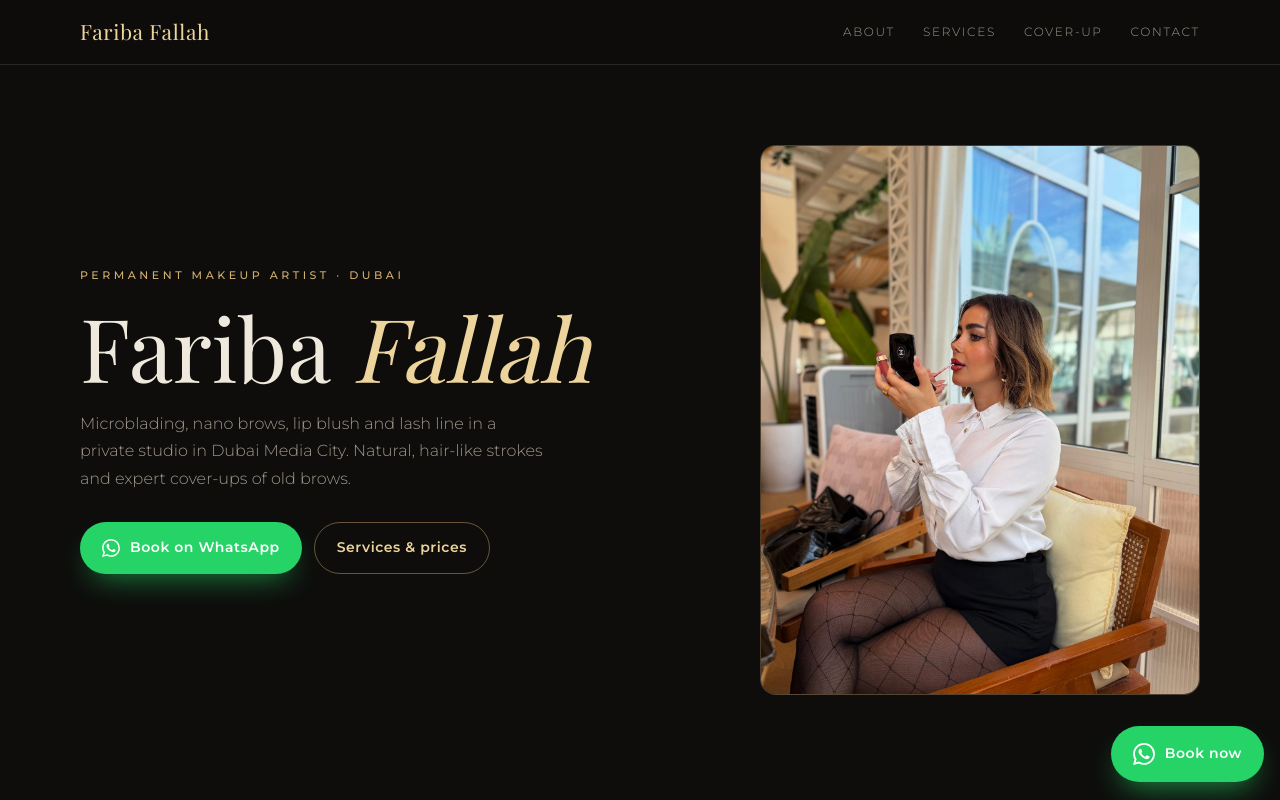
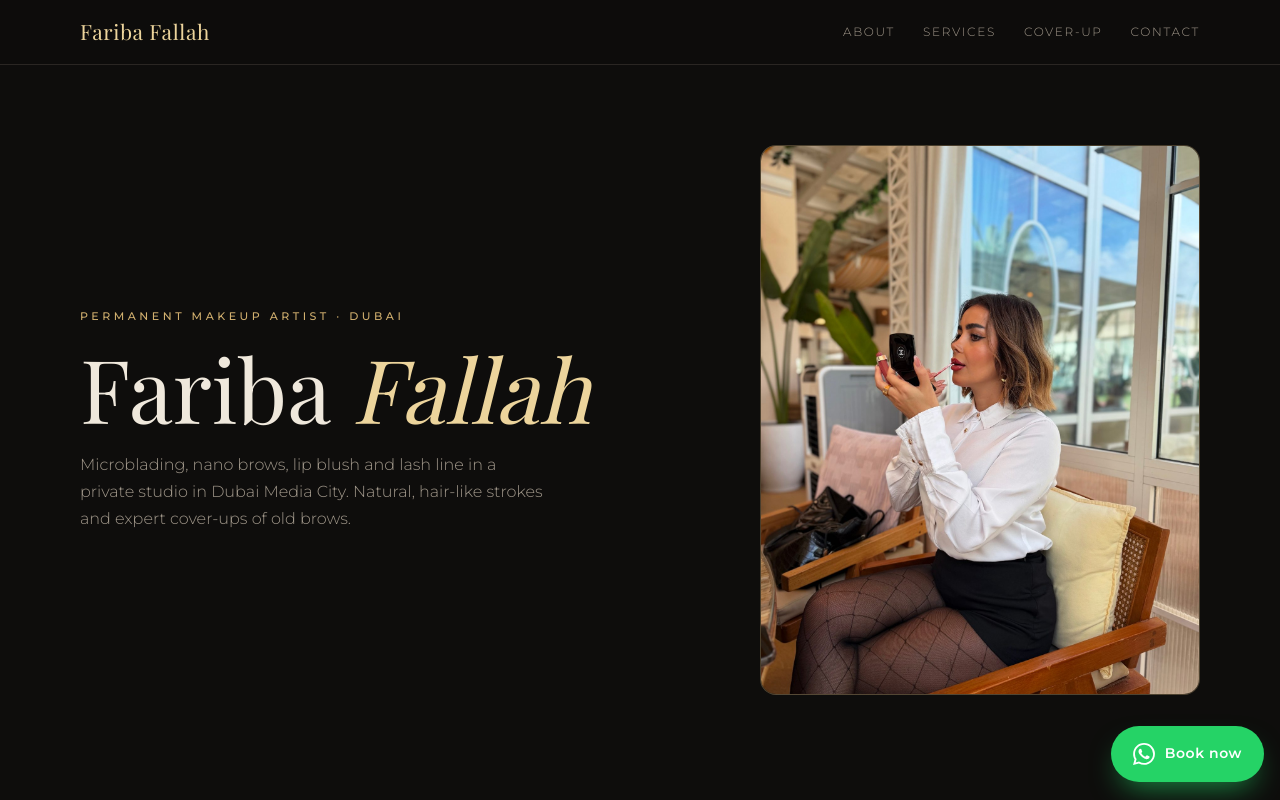
Before and after one commit to faribafallahPMU/faribafallahPMU.github.io, a plain HTML site: page index.html in a window 1280 px wide. Shown: the top 800 px of the page. Drawn offline with nearby package versions, Linux system fonts and the light colour scheme; a web font is replaced by a local one.

Commit message:
Remove the two buttons at the top

```diff
--- a/index.html
+++ b/index.html
@@ -63,11 +63,10 @@ section{scroll-margin-top:66px}
 .photo{position:relative;margin:0 -20px}
 .photo .ph{aspect-ratio:3/4;border:0;border-radius:0}
 .photo::after{content:"";position:absolute;inset:0;background:linear-gradient(to top,var(--bg) 0%,rgba(14,13,12,.6) 32%,transparent 70%)}
-.hero-text{position:relative;margin-top:-150px;padding-bottom:60px}
+.hero-text{position:relative;margin-top:-150px;padding-bottom:52px}
 .hero h1{font-size:clamp(48px,12vw,88px);margin-top:14px}
 .hero h1 em{font-style:italic;color:var(--gold2)}
 .lead{color:var(--muted);max-width:44ch;margin-top:16px;font-size:16px}
-.cta{display:flex;flex-wrap:wrap;gap:12px;margin-top:30px}
 .corners{position:relative;padding:14px}
 .corners::before,.corners::after{content:"";position:absolute;width:56px;height:56px;border:1px solid var(--gold)}
 .corners::before{top:0;left:0;border-right:0;border-bottom:0}
@@ -210,10 +209,6 @@ html.js [data-reveal].in{opacity:1;transform:none}
       <p class="eyebrow">Permanent Makeup Artist · Dubai</p>
       <h1>Fariba <em>Fallah</em></h1>
       <p class="lead">Microblading, nano brows, lip blush and lash line in a private studio in Dubai Media City. Natural, hair-like strokes and expert cover-ups of old brows.</p>
-      <div class="cta">
-        <a class="btn btn-wa" data-wa href="#"><svg><use href="#i-wa"/></svg>Book on WhatsApp</a>
-        <a class="btn btn-outline" href="#services">Services & prices</a>
-      </div>
     </div>
   </div>
 </section>
```
